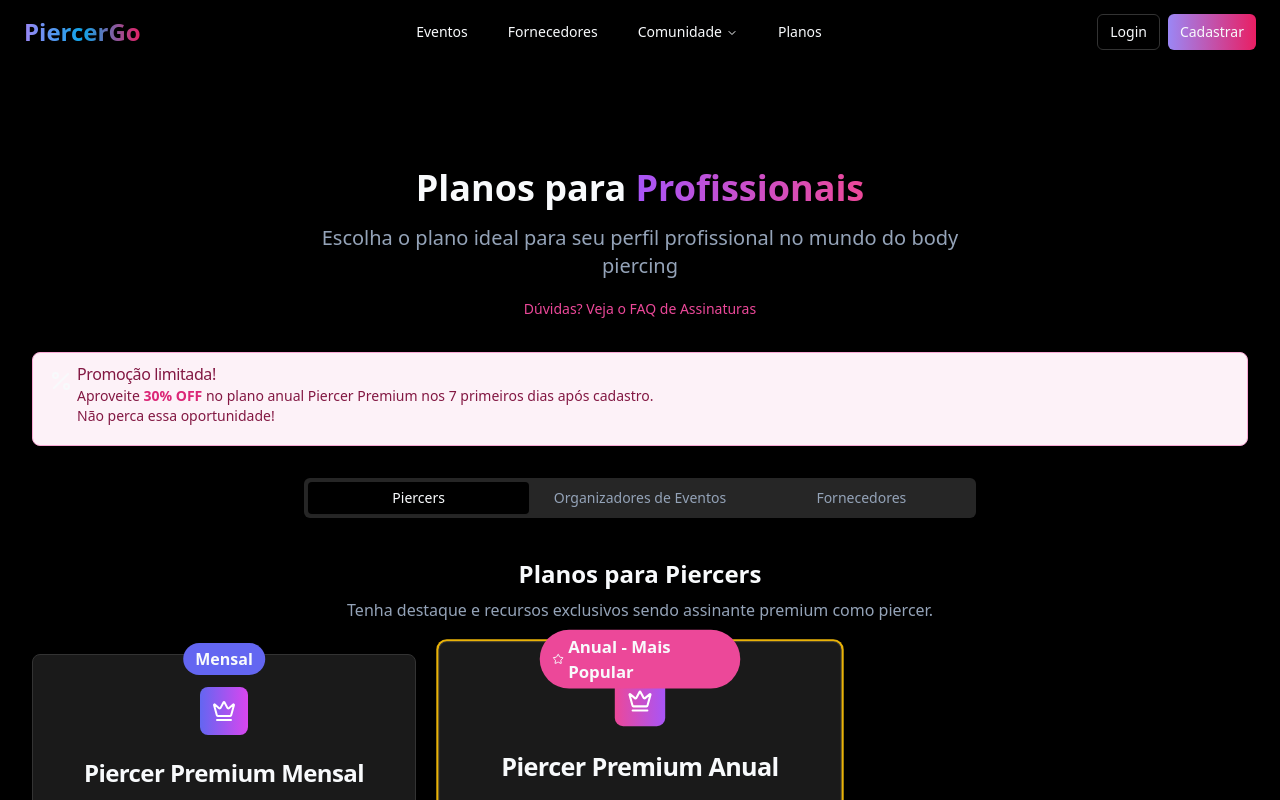
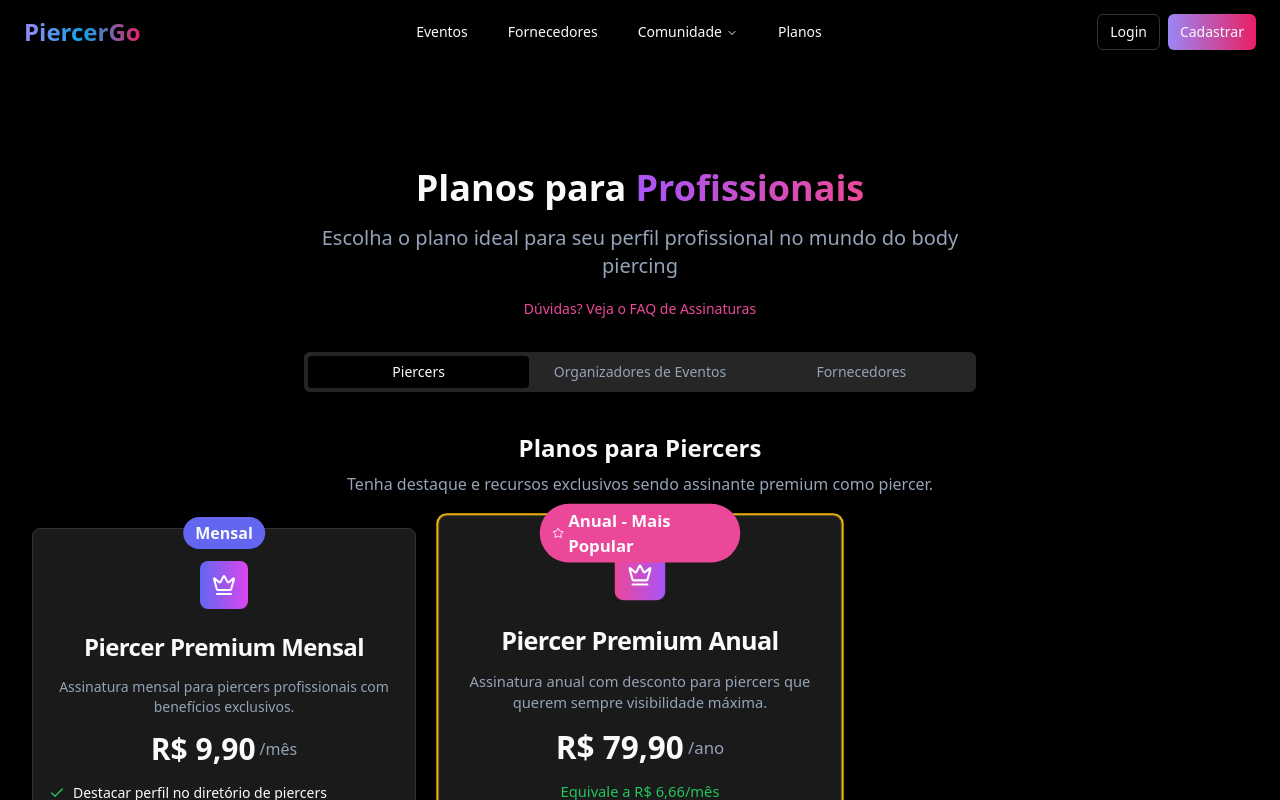
Before and after one commit to cristophermlima/pierce-go-connect, a React (Vite) app: page /planos in a window 1280 px wide. Shown: the top 800 px of the page. Built offline with nearby package versions, Linux system fonts and the light colour scheme.

Commit message:
Remove promotion banner
Removed the promotion banner component and its usage from the plans page.

```diff
--- a/src/components/plans/PlansPromoBanner.tsx
+++ /dev/null
@@ -1,18 +0,0 @@
-
-import { Alert, AlertTitle, AlertDescription } from "@/components/ui/alert";
-import { Percent } from "lucide-react";
-
-export function PlansPromoBanner() {
-  return (
-    <Alert className="mb-8 bg-pink-50 border-pink-300 text-pink-900 shadow-sm flex items-center" variant="default">
-      <Percent className="w-6 h-6 mr-2 text-pink-400" />
-      <div>
-        <AlertTitle>Promoção limitada!</AlertTitle>
-        <AlertDescription>
-          Aproveite <span className="font-bold text-pink-600">30% OFF</span> no plano anual Piercer Premium nos 7 primeiros dias após cadastro.<br/>
-          Não perca essa oportunidade!
-        </AlertDescription>
-      </div>
-    </Alert>
-  );
-}
--- a/src/pages/PlansPage.tsx
+++ b/src/pages/PlansPage.tsx
@@ -1,7 +1,5 @@
-
 import MainLayout from "@/components/MainLayout";
 import { PlansTabs } from "@/components/plans/PlansTabs";
-import { PlansPromoBanner } from "@/components/plans/PlansPromoBanner";
 import { Link } from "react-router-dom";
 
 export default function PlansPage() {
@@ -22,8 +20,6 @@ export default function PlansPage() {
           </div>
         </div>
 
-        <PlansPromoBanner />
-
         <PlansTabs />
 
         <div className="text-center mt-10">
```
